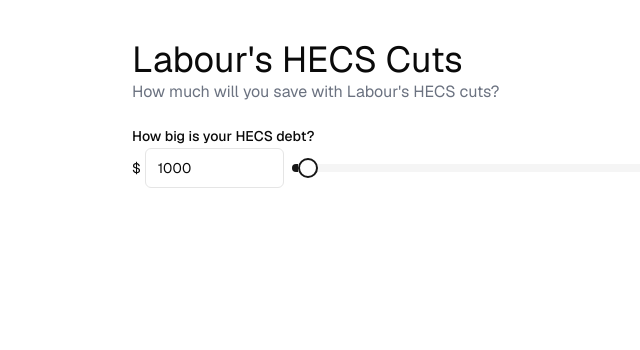
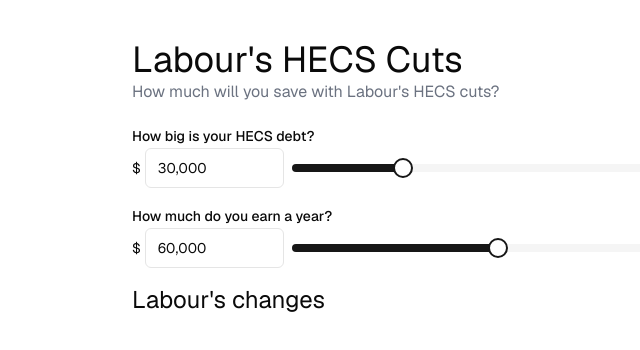
Before and after one commit to DanielTMolloy919/hecs-cuts, a Next.js app: page / in a window 1280 px wide. Shown: the top 350 px of the page, without its empty margins (124-764 px from the left). Built offline with nearby package versions, Linux system fonts and the light colour scheme.

Commit message:
Progress on inputs

```diff
--- a/package.json
+++ b/package.json
@@ -16,6 +16,7 @@
     "format:check": "prettier --check \"**/*.{ts,tsx,js,jsx,mdx}\" --cache"
   },
   "dependencies": {
+    "@radix-ui/react-checkbox": "^1.1.2",
     "@radix-ui/react-label": "^2.1.0",
     "@radix-ui/react-slider": "^1.2.1",
     "@t3-oss/env-nextjs": "^0.10.1",
--- a/src/app/calculator.tsx
+++ b/src/app/calculator.tsx
@@ -4,6 +4,9 @@ import { useState } from "react";
 import { Input } from "~/components/ui/input";
 import { Label } from "~/components/ui/label";
 import { Slider } from "~/components/ui/slider";
+
+const MAX_HECS_DEBT = 174998;
+const MAX_SALARY = 180000;
 
 type InputWithSliderProps = {
   label: string;
@@ -20,6 +23,9 @@ function InputWithSlider({
   min,
   max,
 }: InputWithSliderProps) {
+  const formatNumber = (num: number) => num.toLocaleString("en-US");
+  const parseNumber = (str: string) => parseInt(str.replace(/,/g, ""), 10);
+
   return (
     <div>
       <Label>{label}</Label>
@@ -27,9 +33,14 @@ function InputWithSlider({
         <div className="flex w-48 items-center gap-1">
           <span className="text-sm">$</span>
           <Input
-            type="number"
-            value={value}
-            onChange={(e) => onChange(Number(e.target.value))}
+            type="text"
+            value={formatNumber(value)}
+            onChange={(e) => {
+              const parsedValue = parseNumber(e.target.value);
+              if (!isNaN(parsedValue)) {
+                onChange(parsedValue);
+              }
+            }}
             min={min}
             max={max}
           />
@@ -46,17 +57,32 @@ function InputWithSlider({
 }
 
 export default function Calculator() {
-  const [hecsDebt, setHecsDebt] = useState<number>(1000);
+  const [hecsDebt, setHecsDebt] = useState<number>(30000);
+
+  const [salary, setSalary] = useState<number>(60000);
 
   return (
     <div>
+      <div className="flex flex-col gap-4">
         <InputWithSlider
           label="How big is your HECS debt?"
           value={hecsDebt}
           onChange={setHecsDebt}
           min={0}
-        max={100000}
+          max={MAX_HECS_DEBT}
         />
+        <InputWithSlider
+          label="How much do you earn a year?"
+          value={salary}
+          onChange={setSalary}
+          min={0}
+          max={MAX_SALARY}
+        />
+      </div>
+      <div className="pt-4"></div>
+      <div>
+        <h2 className="text-2xl">Labour&apos;s changes</h2>
+      </div>
     </div>
   );
 }
--- /dev/null
+++ b/src/components/ui/checkbox.tsx
@@ -0,0 +1,30 @@
+"use client"
+
+import * as React from "react"
+import * as CheckboxPrimitive from "@radix-ui/react-checkbox"
+import { Check } from "lucide-react"
+
+import { cn } from "~/lib/utils"
+
+const Checkbox = React.forwardRef<
+  React.ElementRef<typeof CheckboxPrimitive.Root>,
+  React.ComponentPropsWithoutRef<typeof CheckboxPrimitive.Root>
+>(({ className, ...props }, ref) => (
+  <CheckboxPrimitive.Root
+    ref={ref}
+    className={cn(
+      "peer h-4 w-4 shrink-0 rounded-sm border border-primary ring-offset-background focus-visible:outline-none focus-visible:ring-2 focus-visible:ring-ring focus-visible:ring-offset-2 disabled:cursor-not-allowed disabled:opacity-50 data-[state=checked]:bg-primary data-[state=checked]:text-primary-foreground",
+      className
+    )}
+    {...props}
+  >
+    <CheckboxPrimitive.Indicator
+      className={cn("flex items-center justify-center text-current")}
+    >
+      <Check className="h-4 w-4" />
+    </CheckboxPrimitive.Indicator>
+  </CheckboxPrimitive.Root>
+))
+Checkbox.displayName = CheckboxPrimitive.Root.displayName
+
+export { Checkbox }
--- a/src/components/ui/input.tsx
+++ b/src/components/ui/input.tsx
@@ -1,9 +1,8 @@
-import * as React from "react"
+import * as React from "react";
 
-import { cn } from "~/lib/utils"
+import { cn } from "~/lib/utils";
 
-export interface InputProps
-  extends React.InputHTMLAttributes<HTMLInputElement> {}
+export type InputProps = React.InputHTMLAttributes<HTMLInputElement>;
 
 const Input = React.forwardRef<HTMLInputElement, InputProps>(
   ({ className, type, ...props }, ref) => {
@@ -11,15 +10,15 @@ const Input = React.forwardRef<HTMLInputElement, InputProps>(
       <input
         type={type}
         className={cn(
-          "flex h-10 w-full rounded-md border border-input bg-background px-3 py-2 text-sm ring-offset-background file:border-0 file:bg-transparent file:text-sm file:font-medium file:text-foreground placeholder:text-muted-foreground focus-visible:outline-none focus-visible:ring-2 focus-visible:ring-ring focus-visible:ring-offset-2 disabled:cursor-not-allowed disabled:opacity-50",
-          className
+          "border-input bg-background ring-offset-background file:text-foreground placeholder:text-muted-foreground focus-visible:ring-ring flex h-10 w-full rounded-md border px-3 py-2 text-sm file:border-0 file:bg-transparent file:text-sm file:font-medium focus-visible:outline-none focus-visible:ring-2 focus-visible:ring-offset-2 disabled:cursor-not-allowed disabled:opacity-50",
+          className,
         )}
         ref={ref}
         {...props}
       />
-    )
-  }
-)
-Input.displayName = "Input"
+    );
+  },
+);
+Input.displayName = "Input";
 
-export { Input }
+export { Input };
```
Also changed, not shown: 1 other file (tests, documents, lock files or other folders). Lines whose indentation alone changed are shown as unchanged.
